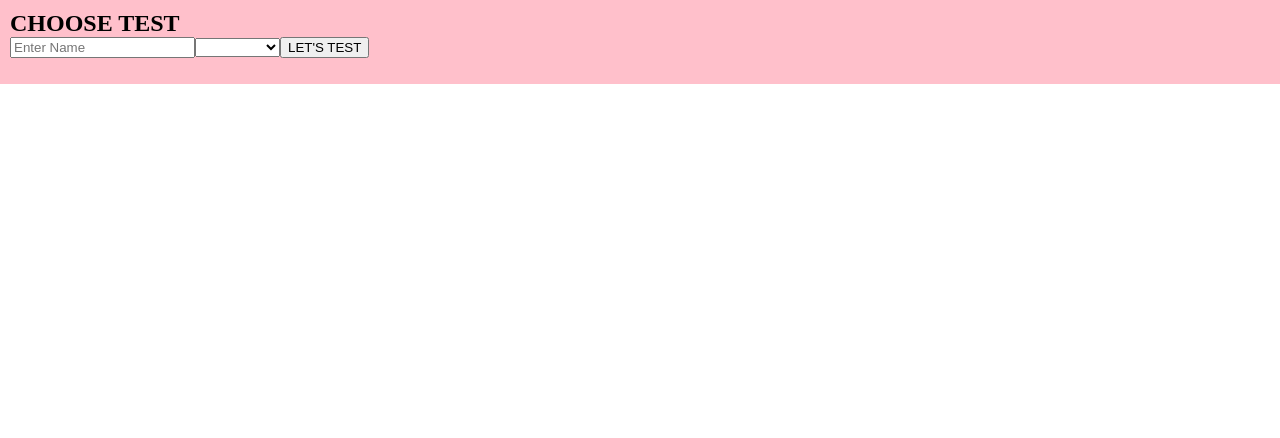
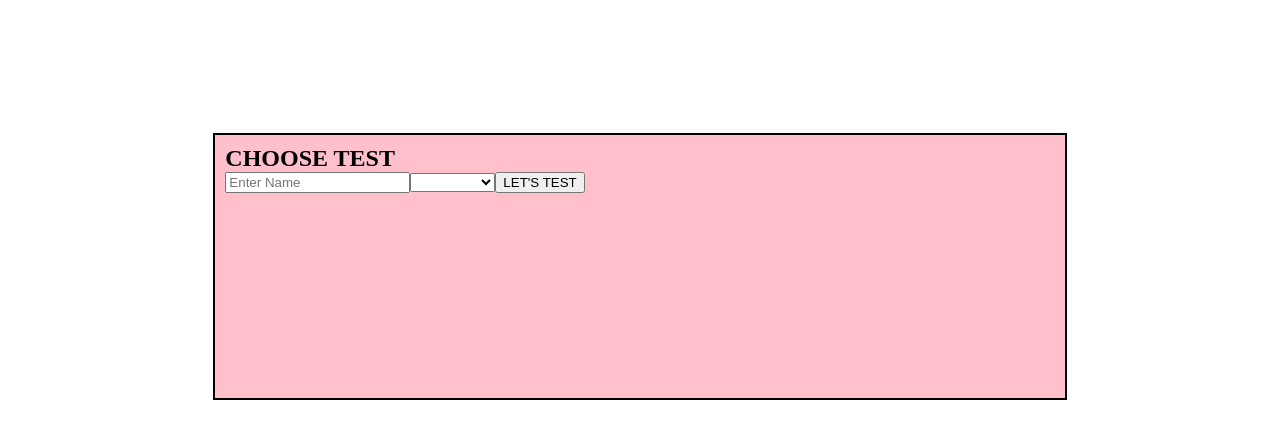
Before and after one commit to abbasnake/VueTest, a Vue app in the folder client/: page / in a window 1280 px wide. Shown: the top 438 px of the page. Built offline with nearby package versions, Linux system fonts and the light colour scheme.

Commit message:
changed layout configuration

```diff
--- a/client/src/App.vue
+++ b/client/src/App.vue
@@ -1,6 +1,6 @@
 <template>
   <div id="app" class="l-app">
-    <router-view/>
+    <router-view class="l-app-view"/>
   </div>
 </template>
 
@@ -10,7 +10,7 @@ export default {
 }
 </script>
 
-<style>
+<style lang="scss">
 html, body, h1, h2, h3, h4, h5, h6 {
   box-sizing: border-box;
   margin: 0;
@@ -18,6 +18,14 @@ html, body, h1, h2, h3, h4, h5, h6 {
 }
 
 .l-app {
+  display: grid;
   height: 100vh;
+  grid-template-columns: 1fr 2fr 2fr 1fr;
+  grid-template-rows: 1fr 2fr 2fr 1fr;
+  &-view {
+    border: 2px solid black;
+    grid-column: 2/4;
+    grid-row: 2/3;
+  }
 }
 </style>
```
